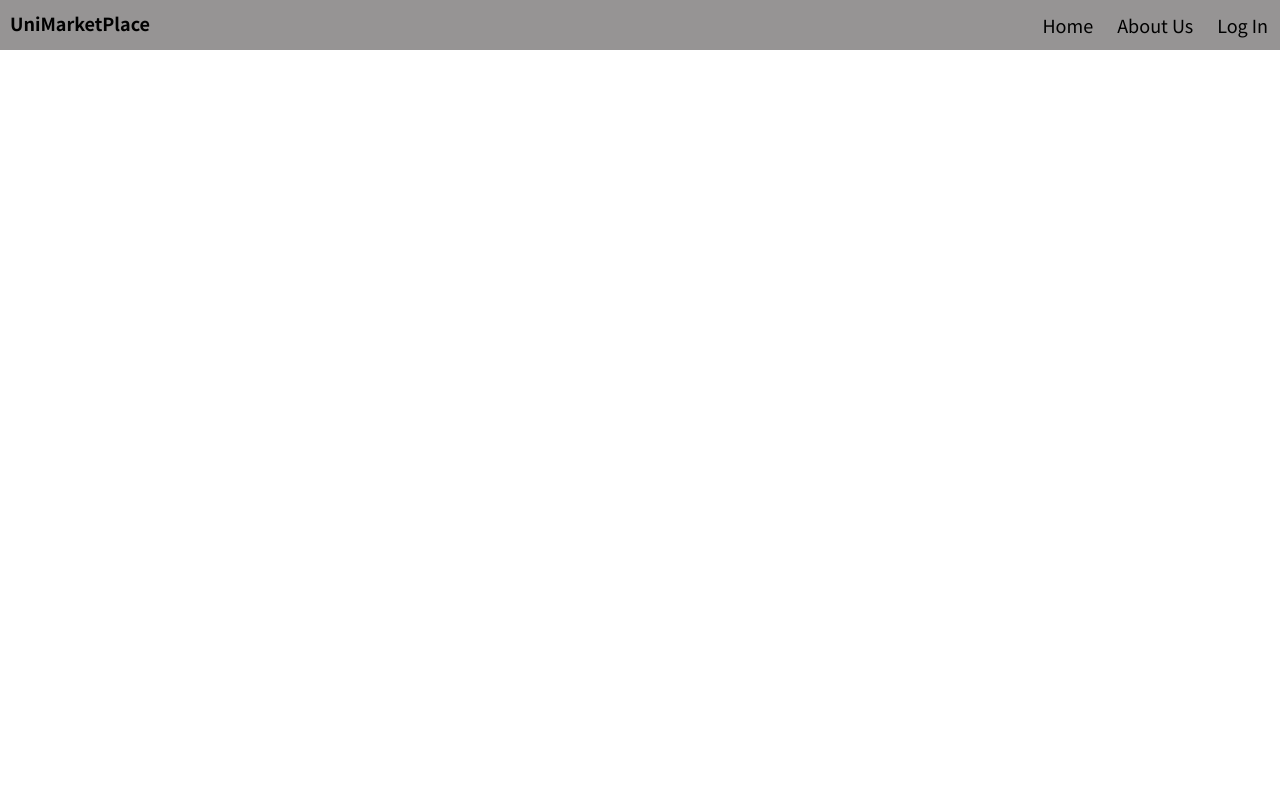
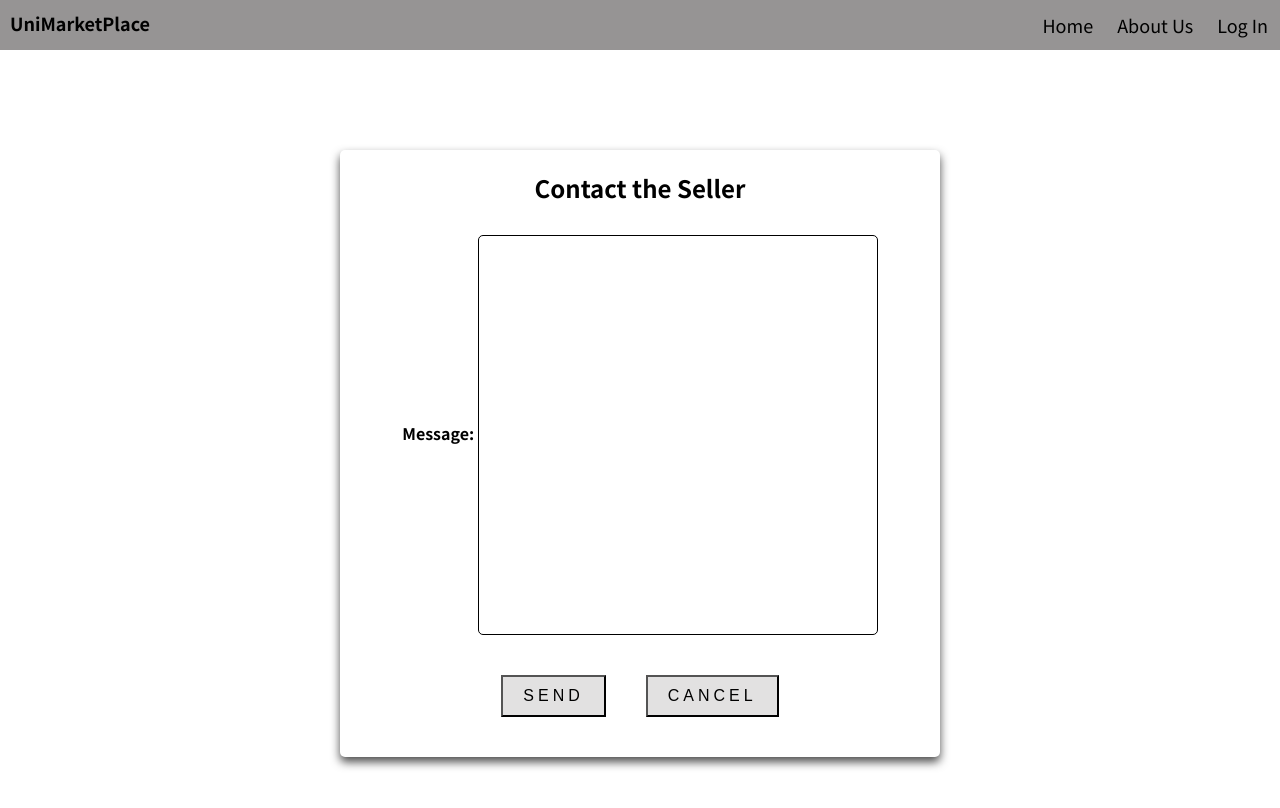
Before and after one commit to rxn233/unimarketplace, a React (Create React App) app in the folder client/: page /email in a window 1280 px wide. Shown: the top 808 px of the page. Built offline with nearby package versions, Linux system fonts and the light colour scheme; no server answers.

Commit message:
email changes

```diff
--- a/client/src/App.js
+++ b/client/src/App.js
@@ -11,12 +11,14 @@ import Verify from "./components/SignUp/Verify";
 import Messaging from "./components/Messaging/Messaging";
 import CreateListing from "./components/Sell/CreateListing";
 import EditProfile from "./components/MyProfile/EditProfile";
+import Email from "./components/Messaging/Email";
 
 function App() {
   const [userInfo, setUserInfo] = useState({});
   const [loggedIn, setLoggedIn] = useState();
   const [signupData, setSignupData] = useState({});
-  const [recipientUserData, setRecipientUserData] = useState();
+  const [recipientMessageData, setRecipientMessageData] = useState();
+  const [recipientEmailData, setRecipientEmailData] = useState();
 
   if (localStorage.getItem("loggedIn") === null) {
     localStorage.setItem("loggedIn", false);
@@ -41,9 +43,13 @@ function App() {
     console.log(logoutData);
   }
 
-  function recipientUser(user) {
+  function recipientUserMessage(userMessage) {
     // console.log("App", user);
-    setRecipientUserData(user);
+    setRecipientMessageData(userMessage);
+  }
+
+  function recipientUserEmail(userEmail) {
+    setRecipientEmailData(userEmail);
   }
 
   return (
@@ -54,7 +60,12 @@ function App() {
           <Route
             exact
             path="/"
-            element={<HomePage onMessage={recipientUser} />}
+            element={
+              <HomePage
+                onMessage={recipientUserMessage}
+                onEmail={recipientUserEmail}
+              />
+            }
           />
           <Route
             exact
@@ -84,7 +95,12 @@ function App() {
           <Route
             exact
             path="/message"
-            element={<Messaging recipient={recipientUserData} />}
+            element={<Messaging recipient={recipientMessageData} />}
+          />
+          <Route
+            exact
+            path="/email"
+            element={<Email recipient={recipientEmailData} />}
           />
           <Route exact path="/editprofile" element={<EditProfile />} />
         </Routes>
--- a/client/src/components/HomePage/HomePage.js
+++ b/client/src/components/HomePage/HomePage.js
@@ -3,14 +3,21 @@ import ProductSection from "../ProductSection/ProductSection";
 // import "./HomePage.css";
 
 function HomePage(props) {
-  function recipientUser(user) {
-    props.onMessage(user);
+  function recipientUserMessage(userMessage) {
+    props.onMessage(userMessage);
     // console.log("Homepage", user);
+  }
+
+  function recipientUserEmail(userEmail) {
+    props.onEmail(userEmail);
   }
 
   return (
     <div className="homepage">
-      <ProductSection onMessage={recipientUser} />
+      <ProductSection
+        onMessage={recipientUserMessage}
+        onEmail={recipientUserEmail}
+      />
     </div>
   );
 }
--- a/client/src/components/Messaging/Email.js
+++ b/client/src/components/Messaging/Email.js
@@ -1,5 +1,69 @@
-import React from "react";
+import React, { useState } from "react";
+import email_style from "./Email.module.css";
+import axios from "axios";
+import { Navigate, useNavigate } from "react-router";
 
-function Email() {}
+function Email(props) {
+  const userId = localStorage.getItem("user_id");
+  console.log("Email", props.recipient);
+  const [message, setMessage] = useState();
+  const [errorMessage, setErrorMessage] = useState("");
+
+  const navigate = useNavigate();
+
+  function submitHandler() {
+    axios
+      .post("http://localhost:3001/email", {
+        user_email: userId,
+        recipient: props.recipient,
+        message: message,
+      })
+      .then(function (response) {
+        console.log(response);
+        if (response.data.flag === "y") {
+          navigate("/");
+        } else {
+          setErrorMessage(response.data.error);
+        }
+      })
+      .catch(function (error) {
+        console.log(error);
+      });
+  }
+
+  function cancelHandler() {
+    navigate("/");
+  }
+
+  return (
+    <div>
+      {userId === "" ? (
+        <h3>Please login first to email the seller..!</h3>
+      ) : (
+        <div className={email_style["email-box"]}>
+          <h2>Contact the Seller</h2>
+          <h3>{errorMessage}</h3>
+          <div className={email_style["email-details"]}>
+            <form onSubmit={submitHandler}>
+              <label htmlFor="message">
+                <b>Message: </b>
+              </label>
+              <input
+                name="message"
+                id="message"
+                value={message}
+                onChange={(event) => {
+                  setMessage(event.target.value);
+                }}
+              />
+              <button type="submit">Send</button>
+              <button onClick={cancelHandler}>Cancel</button>
+            </form>
+          </div>
+        </div>
+      )}
+    </div>
+  );
+}
 
 export default Email;
--- a/client/src/components/Messaging/Email.module.css
+++ b/client/src/components/Messaging/Email.module.css
@@ -0,0 +1,66 @@
+.email-box {
+  max-width: 600px;
+  margin: 100px auto;
+  padding: 20px;
+  background-color: #fff;
+  border-radius: 5px;
+  box-shadow: 0 5px 10px rgba(0, 0, 0, 0.7);
+}
+
+.email-box h2,
+.email-box h3 {
+  margin: 0 0 30px;
+  padding: 0;
+  color: #000000;
+  text-align: center;
+}
+
+.email-box label {
+  /* position: absolute; */
+  top: 0;
+  left: 0;
+  padding: 10px 0;
+  font-size: 16px;
+  color: #000000;
+  pointer-events: none;
+  /* transition: 0.5s; */
+}
+
+.email-box input {
+  width: 400px;
+  height: 400px;
+  padding: 10px 0;
+  font-size: 16px;
+  color: #000000;
+  margin-bottom: 20px;
+  border: 1px solid #000000;
+  /* border-bottom: 1px solid #fff; */
+  outline: none;
+  background: transparent;
+  border-radius: 5px;
+}
+
+.email-box button {
+  background: rgba(198, 196, 196, 0.5);
+  position: relative;
+  display: inline-block;
+  padding: 10px 20px;
+  color: #000000;
+  font-size: 16px;
+  text-decoration: none;
+  text-transform: uppercase;
+  overflow: hidden;
+  transition: 0.5s;
+  margin: 20px 20px;
+  letter-spacing: 4px;
+}
+
+.email-box button:hover {
+  background: #5d5d5d;
+  color: #000000;
+  border-radius: 5px;
+}
+
+.email-box form {
+  text-align: center;
+}
--- a/client/src/components/ProductSection/ProductList.js
+++ b/client/src/components/ProductSection/ProductList.js
@@ -13,6 +13,7 @@ function ProductList(props) {
   };
 
   const emailUser = () => {
+    props.onEmail(props.product_seller);
     navigate("/email");
   };
 
--- a/client/src/components/ProductSection/ProductSection.js
+++ b/client/src/components/ProductSection/ProductSection.js
@@ -41,9 +41,13 @@ function ProductSection(props) {
     setSearchData(searchText);
   }
 
-  function recipientUser(user) {
-    console.log("Product Section", user);
-    props.onMessage(user);
+  function recipientUserMessage(userMessage) {
+    // console.log("Product Section", user);
+    props.onMessage(userMessage);
+  }
+
+  function recipientUserEmail(userEmail) {
+    props.onEmail(userEmail);
   }
 
   function filterHandler(filterData) {
@@ -76,7 +80,8 @@ function ProductSection(props) {
               estimated_price={i.product_estimated_price}
               product_original_price={i.product_original_price}
               product_seller={i.product_seller}
-              onMessage={recipientUser}
+              onMessage={recipientUserMessage}
+              onEmail={recipientUserEmail}
             />
           ))}
         </div>
```
Also changed, not shown: 2 other files (tests, documents, lock files or other folders).
